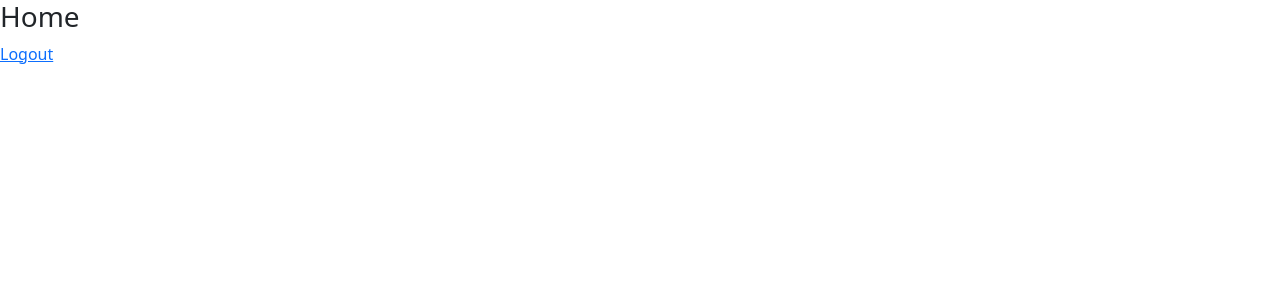
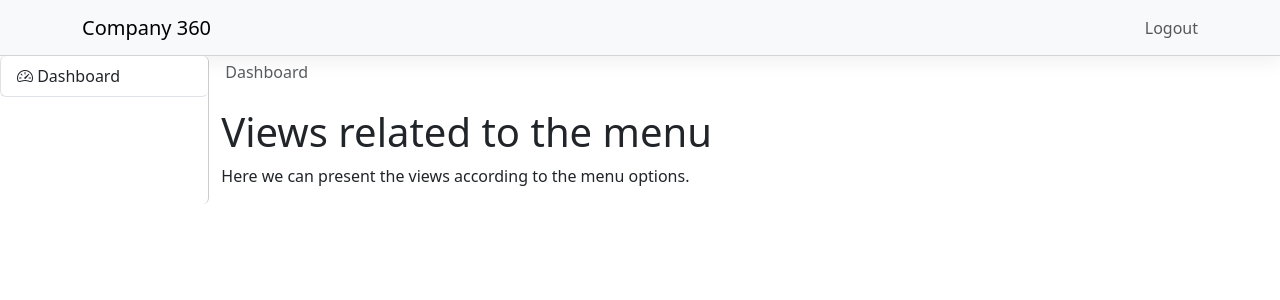
Before and after one commit to hanselpetter/vue-company, a Vue app: page /home in a window 1280 px wide. Shown: the top 300 px of the page. Built offline with nearby package versions, Linux system fonts and the light colour scheme.

Commit message:
update: implement home-page

```diff
--- a/src/views/HomePage.vue
+++ b/src/views/HomePage.vue
@@ -1,7 +1,40 @@
 <template>
   <div>
-    <h3>Home</h3>
-    <router-link to="/">Logout</router-link>
+    <nav class="navbar navbar-light bg-light top-menu">
+      <div class="container">
+        <a class="navbar-brand" href="#">Company 360</a>
+        <div class="navbar-nav">
+          <ul class="navbar-nav">
+            <li class="nav-item">
+              <a class="nav-link" href="#">Logout</a>
+            </li>
+          </ul>
+        </div>
+      </div>
+    </nav>
+
+    <div class="d-flex">
+      <div class="list-group left-menu">
+        <a class="list-group-item list-group-item-action" href="#"
+          ><i class="bi bi-speedometer2"></i> Dashboard</a
+        >
+      </div>
+
+      <div class="w-100">
+        <nav aria-label="breadcrumb" class="pt-1 ps-3">
+          <ol class="breadcrumb">
+            <li class="breadcrumb-item active" aria-current="page">
+              Dashboard
+            </li>
+          </ol>
+        </nav>
+
+        <div class="container-fluid">
+          <h1 class="mt-4">Views related to the menu</h1>
+          <p>Here we can present the views according to the menu options.</p>
+        </div>
+      </div>
+    </div>
   </div>
 </template>
 
@@ -11,4 +44,18 @@ export default {
 };
 </script>
 
-<style></style>
+<style scoped>
+.top-menu {
+  box-shadow: 0 0.5rem 1rem rgb(0 0 0 / 5%), inset 0 -1px 0 rgb(0 0 0 / 15%);
+}
+
+.left-menu {
+  border-right: solid 1px #ccc;
+  width: 250px;
+}
+
+.list-group-item {
+  border-top: none;
+  border-right: none;
+}
+</style>
--- a/src/views/LoginPage.vue
+++ b/src/views/LoginPage.vue
@@ -38,14 +38,14 @@
 
 <script>
 export default {
-  name: 'LoginPage',
+  name: "LoginPage",
   methods: {
     goTo() {
       // $router methods: push, replace, forward, back and go
-      this.$router.push('/home')
-    }
-  }
-}
+      this.$router.push("/home");
+    },
+  },
+};
 </script>
 
 <style scoped>
```
